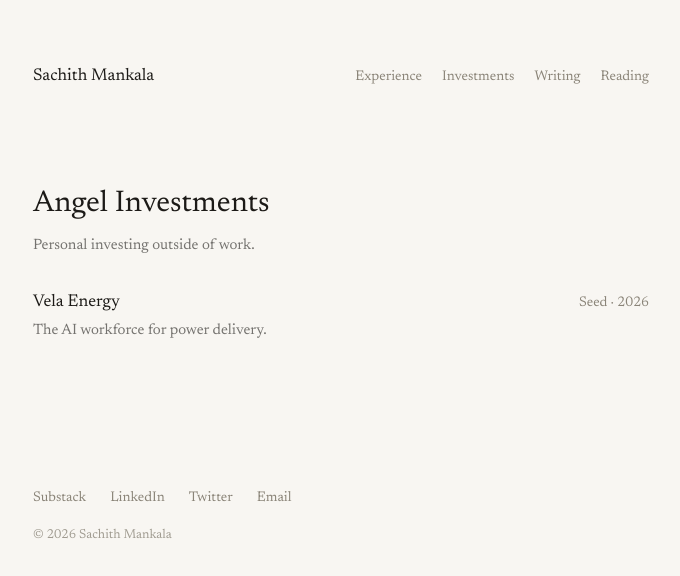
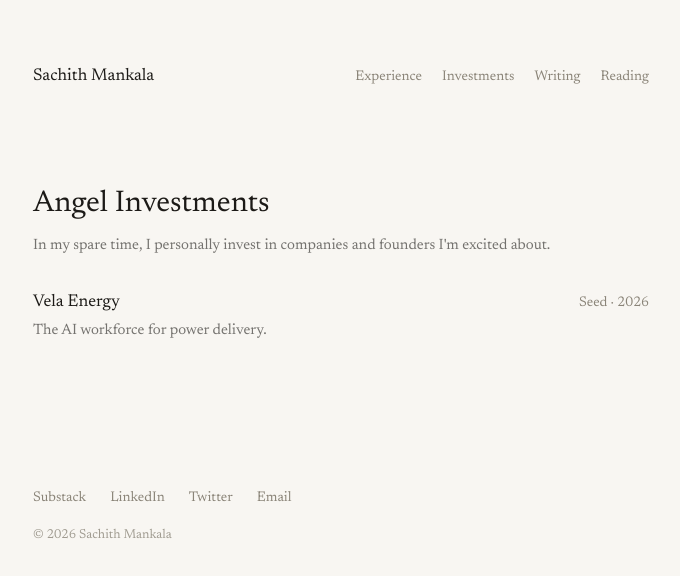
Before and after one commit to sachith-m/website, a Next.js app: page /angel-investments in a window 1280 px wide. Shown: the top 576 px of the page, without its empty margins (299-979 px from the left). Built offline with nearby package versions, Linux system fonts and the light colour scheme.

Commit message:
Reword Angel Investments summary
Co-Authored-By: Claude Opus 5.5 <noreply@anthropic.com>

```diff
--- a/components/AngelInvestments.tsx
+++ b/components/AngelInvestments.tsx
@@ -5,7 +5,7 @@ export default function AngelInvestments() {
     <section className="pt-16 sm:pt-24">
       <h1 className="text-2xl sm:text-3xl text-foreground">Angel Investments</h1>
       <p className="mt-3 text-[15px] leading-relaxed text-foreground/60">
-        Personal investing outside of work.
+        In my spare time, I personally invest in companies and founders I'm excited about.
       </p>
       <ul className="mt-8 space-y-6">
         {siteConfig.angelInvestments.map((item) => (
```
